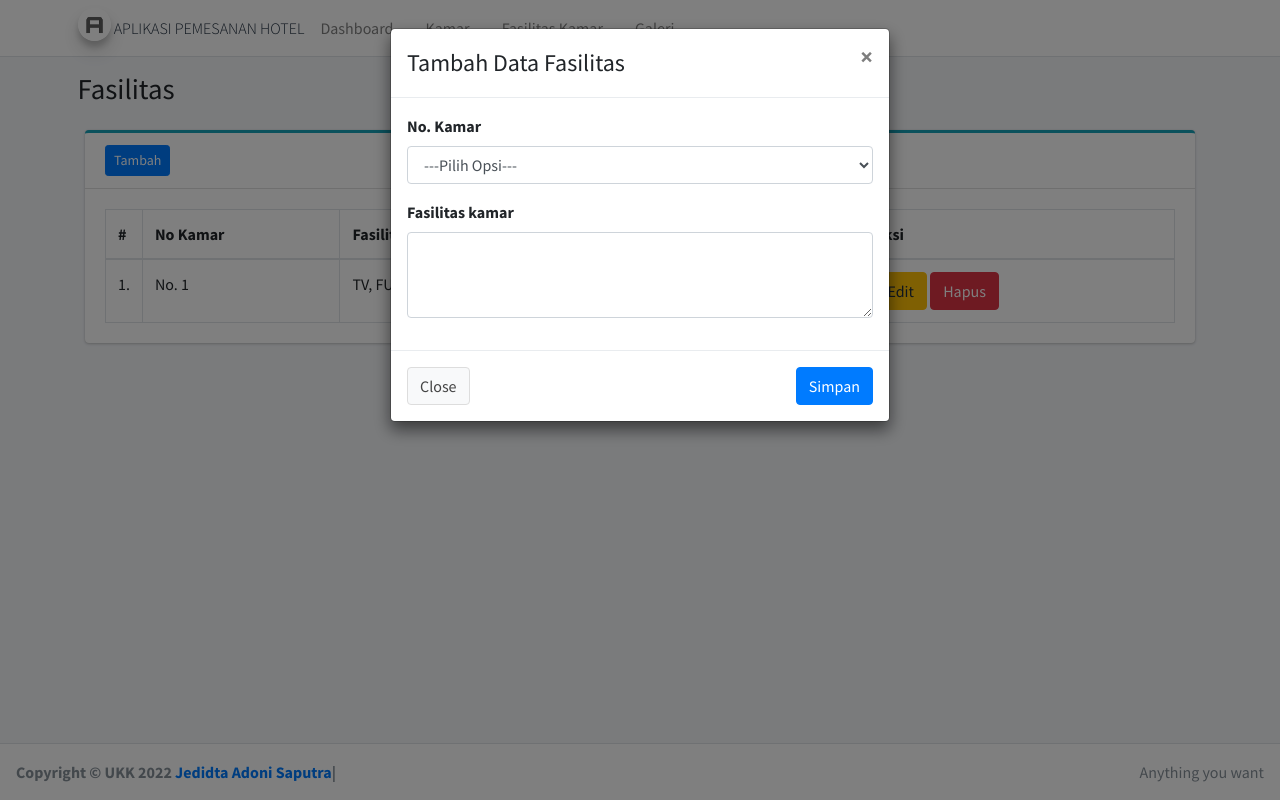
After one commit to arnoldart/uuk22_jedidta, a PHP site: page /admin/fasilitas.php in a window 1280 px wide, after a click on "Tambah". The commit adds this page. Run offline with PHP 8.4, Linux system fonts and the light colour scheme; some libraries are stand-ins or nearby versions.

Commit message:
feat: ara ara

```diff
--- /dev/null
+++ b/src/admin/fasilitas.php
@@ -0,0 +1,95 @@
+<?php include 'header.php'; ?>
+
+<div class="wraper">
+  <!-- Content Wrapper. Contains page content -->
+  <div class="content-wrapper">
+    <!-- Content Header (Page header) -->
+    <div class="content-header">
+      <div class="container">
+        <div class="row mb-2">
+          <div class="col-sm-6">
+            <h1 class="m-0">Fasilitas</h1>
+          </div>
+        </div><!-- /.row -->
+      </div><!-- /.container-fluid -->
+    </div>
+    <!-- /.content-header -->
+
+    <!-- Main content -->
+    <div class="content">
+      <div class="container">
+           <div class="col-md-12">
+            <div class="card card-outline card-info">
+              <div class="card-header">
+                <button class="btn btn-sm btn-primary" data-toggle="modal" data-target="#Tambah">Tambah</button>
+              </div>
+              <div class="card-body">
+                  <table class="table table-bordered">
+                  <thead>
+                    <tr>
+                      <th style="width: 10px">#</th>
+                      <th>No Kamar</th>
+                      <th>Fasilitas</th>
+                      <th>Aksi</th>
+                    </tr>
+                  </thead>
+                  <tbody>
+                    <tr>
+                      <td>1.</td>
+                      <td>No. 1</td>
+                      <td>TV, FULL AC, Bed King Size, kulkas</td>
+                      <td>
+                        <a href="" class="btn btn btn-warning">Edit</a>
+                        <a href="" class="btn btn btn-danger">Hapus</a>
+                      </td>
+                    </tr>
+                  </tbody>
+                </table>
+
+              </div>
+
+            </div>
+          </div>
+
+        </div>
+        </div>
+      </div>
+    </div>
+  </div>
+  <div class="modal fade" id="Tambah">
+    <div class="modal-dialog">
+      <div class="modal-content">
+        <div class="modal-header">
+          <h4 class="modal-title">Tambah Data Fasilitas</h4>
+          <button type="button" class="close" data-dismiss="modal" aria-label="close">
+            <span aria-hidden="true">&times;</span>
+          </button>
+        </div>
+        <form>
+          <div class="modal-body">
+            <div class="form-group">
+              <label>No. Kamar</label>
+              <select name="kamar" class="form-control">
+                <option value="">---Pilih Opsi---</option>
+                <option value="1">Kamar 1</option>
+                <option value="2">Kamar 2</option>
+                <option value="3">Kamar 3</option>
+                <option value="4">Kamar 4</option>
+                <option value="5">Kamar 5</option>
+              </select>
+            </div>
+            <div class="form-group">
+              <label>Fasilitas kamar</label>
+              <textarea class="form-control" rows="3"></textarea>
+            </div>
+          </div>
+          <div class="modal-footer justify-content-between">
+            <button type="button" class="btn btn-default" data-dismiss="modal">Close</button>
+            <button type="button" class="btn btn-primary">Simpan</button>
+          </div>
+        </form>
+      </div>
+    </div>
+  </div>
+
+<?php include 'footer.php'; ?>
--- a/src/admin/footer.php
+++ b/src/admin/footer.php
@@ -1,11 +1,30 @@
+<!-- Control Sidebar -->
 <aside class="control-sidebar control-sidebar-dark">
     <!-- Control sidebar content goes here -->
   </aside>
+  <!-- /.control-sidebar -->
+
+  <!-- Main Footer -->
   <footer class="main-footer">
     <!-- To the right -->
     <div class="float-right d-none d-sm-inline">
       Anything you want
     </div>
     <!-- Default to the left -->
-  <strong>Copyright &copy; UKK 2022 | Jedidta Adoni Saputra </strong>
+    <strong>Copyright &copy; UKK 2022 <a href="">Jedidta Adoni Saputra</a>|</strong>
   </footer>
+</div>
+<!-- ./wrapper -->
+
+<!-- REQUIRED SCRIPTS -->
+
+<!-- jQuery -->
+<script src="../assets/plugins/jquery/jquery.min.js"></script>
+<!-- Bootstrap 4 -->
+<script src="../assets/plugins/bootstrap/js/bootstrap.bundle.min.js"></script>
+<!-- AdminLTE App -->
+<script src="../assets/dist/js/adminlte.min.js"></script>
+<!-- AdminLTE for demo purposes -->
+<script src="../assets/dist/js/demo.js"></script>
+</body>
+</html>
--- a/src/admin/header.php
+++ b/src/admin/header.php
@@ -1,9 +1,25 @@
+<!DOCTYPE html>
+<html lang="en">
+<head>
+  <meta charset="utf-8">
+  <meta name="viewport" content="width=device-width, initial-scale=1">
+  <title>UKK 2022 | APLIKASI PEMESANAN HOTEL</title>
+
+  <!-- Google Font: Source Sans Pro -->
+  <link rel="stylesheet" href="https://fonts.googleapis.com/css?family=Source+Sans+Pro:300,400,400i,700&display=fallback">
+  <!-- Font Awesome Icons -->
+  <link rel="stylesheet" href="../assets/plugins/fontawesome-free/css/all.min.css">
+  <!-- Theme style -->
+  <link rel="stylesheet" href="../assets/dist/css/adminlte.min.css">
+</head>
+<body class="hold-transition layout-top-nav">
+<div class="wrapper">
+
+  <!-- Navbar -->
   <nav class="main-header navbar navbar-expand-md navbar-light navbar-white">
     <div class="container">
-    <a href="../assets/index3.html" class="navbar-brand">
       <img src="../assets/dist/img/AdminLTELogo.png" alt="AdminLTE Logo" class="brand-image img-circle elevation-3" style="opacity: .8">
-      <span class="brand-text font-weight-light">AdminLTE 3</span>
-    </a>
+      <span class="brand-text font-weight-light">APLIKASI PEMESANAN HOTEL</span>
 
       <button class="navbar-toggler order-1" type="button" data-toggle="collapse" data-target="#navbarCollapse" aria-controls="navbarCollapse" aria-expanded="false" aria-label="Toggle navigation">
         <span class="navbar-toggler-icon"></span>
@@ -13,17 +29,22 @@
         <!-- Left navbar links -->
         <ul class="navbar-nav">
           <li class="nav-item">
-          <a href="index.php" class="nav-link">Home</a>
+            <a href="home.php" class="nav-link">Dashboard</a>
           </li>
           <li class="nav-item">
             <a href="kamar.php" class="nav-link">Kamar</a>
           </li>
           <li class="nav-item">
-          <a href="fasilitas.php" class="nav-link">Fasilitas</a>
+            <a href="fasilitas.php" class="nav-link">Fasilitas Kamar</a>
           </li>
           <li class="nav-item">
-          <a href="login.php" class="nav-link">Login</a>
+            <a href="galeri.php" class="nav-link">Galeri</a>
           </li>
+        </ul>
       </div>
     </div>
   </nav>
+  <!-- /.navbar -->
+</div>
+</body>
+</html>
```
Also changed, not shown: src/admin/galeri.php (added, +90 -0 lines), src/admin/index.php (+6 -5 lines), src/admin/kamar.php (added, +90 -0 lines). Lines whose indentation alone changed are shown as unchanged.
